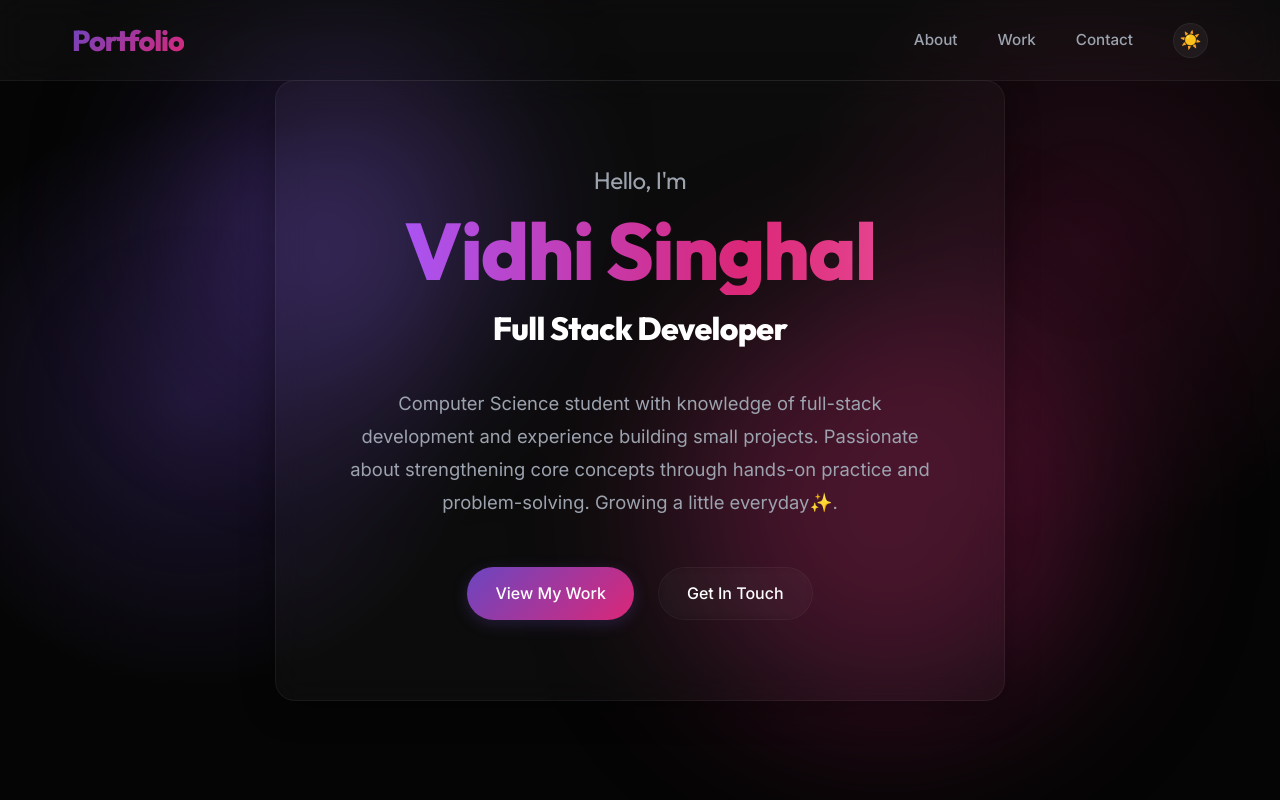
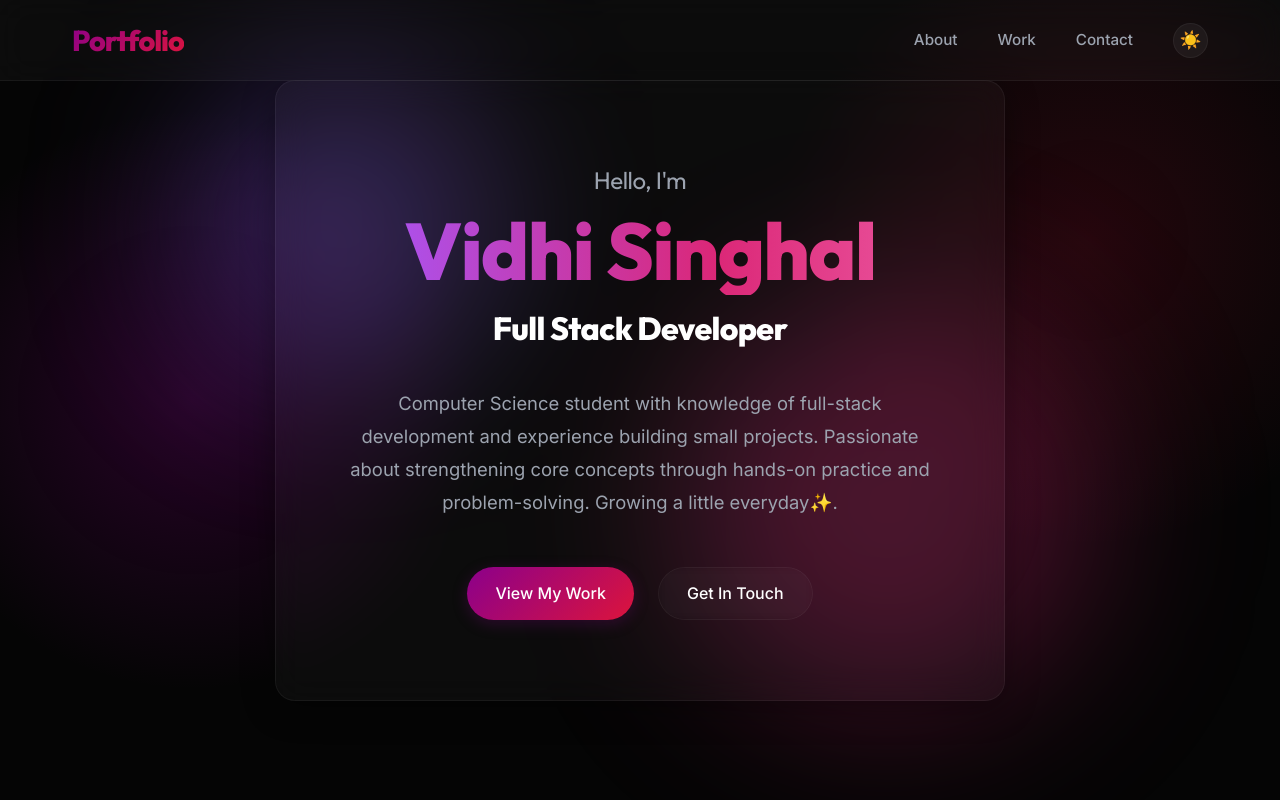
Before and after one commit to vidhisinghal0101/Portfolio, a React app: page / in a window 1280 px wide. Shown: the top 800 px of the page. Built offline with nearby package versions, Linux system fonts and the light colour scheme; the HTML template or start-up script is replaced by a standard one.

Commit message:
Update dark theme colors to magenta/red palette

```diff
--- a/src/components/Contact.jsx
+++ b/src/components/Contact.jsx
@@ -29,10 +29,10 @@ const Contact = () => {
               <span className="info-label">Email:</span>
               <a href="mailto:vidhisinghal102@gmail.com" className="info-value">vidhisinghal102@gmail.com</a>
             </div>
-            <div className="info-item">
+            {/* <div className="info-item">
               <span className="info-label">Phone:</span>
               <a href="tel:+917982219925" className="info-value">+91 7982219925</a>
-            </div>
+            </div> */}
             <div className="info-item">
               <span className="info-label">Location:</span>
               <span className="info-value">Sonipat, Haryana</span>
--- a/src/index.css
+++ b/src/index.css
@@ -5,10 +5,10 @@
   --bg-secondary: #111111;
   --text-primary: #ffffff;
   --text-secondary: #9ca3af;
-  --accent: #6b46c1;
-  --accent-glow: rgba(107, 70, 193, 0.25);
-  --accent-glow-secondary: rgba(219, 39, 119, 0.15);
-  --accent-gradient: linear-gradient(135deg, #6b46c1 0%, #db2777 100%);
+  --accent: #8b008b;
+  --accent-glow: rgba(139, 0, 139, 0.25);
+  --accent-glow-secondary: rgba(220, 20, 60, 0.15);
+  --accent-gradient: linear-gradient(135deg, #8b008b 0%, #dc143c 100%);
   --glass-bg: rgba(255, 255, 255, 0.03);
   --glass-border: rgba(255, 255, 255, 0.05);
   --glass-shadow: 0 8px 32px 0 rgba(0, 0, 0, 0.37);
```
Also changed, not shown: src/components/Projects.jsx (+1 -1 lines).
